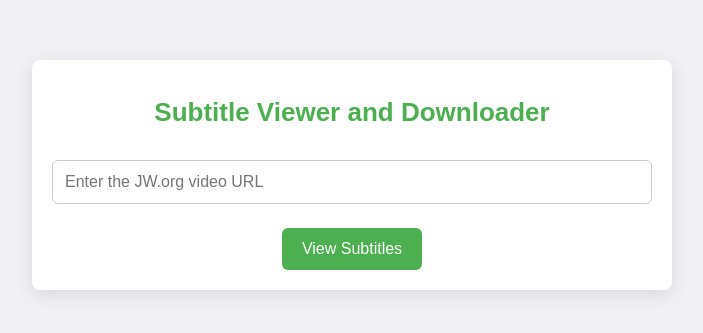
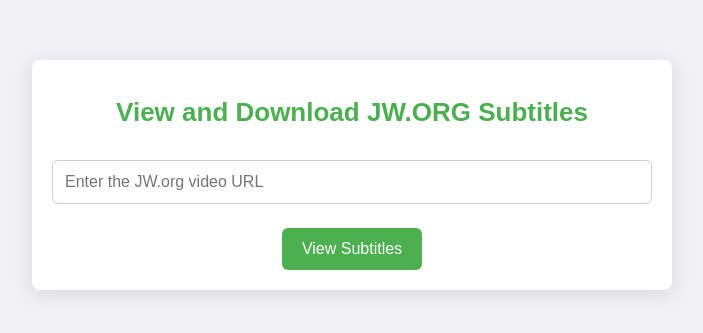
Before and after one commit to samuelabyan/jworg-subtitle-fetcher, a plain HTML site: page index.html in a window 1280 px wide. Shown: the part 225-558 px from the top of the page, without its empty margins (288-991 px from the left). Drawn offline with Linux system fonts and the light colour scheme.

Commit message:
Update index.html

```diff
--- a/index.html
+++ b/index.html
@@ -3,12 +3,12 @@
 <head>
     <meta charset="UTF-8">
     <meta name="viewport" content="width=device-width, initial-scale=1.0">
-    <title>Subtitle Viewer and Downloader</title>
+    <title>JW.ORG Subtitle Viewer and Downloader</title>
 	<link rel="stylesheet" href="styles.css">
 </head>
 <body>
     <div class="container">
-        <h1>Subtitle Viewer and Downloader</h1>
+        <h1>View and Download JW.ORG Subtitles</h1>
         <input type="text" id="jwUrl" placeholder="Enter the JW.org video URL" />
         <button id="viewBtn">View Subtitles</button>
         <div class="loading" id="loading">
```
